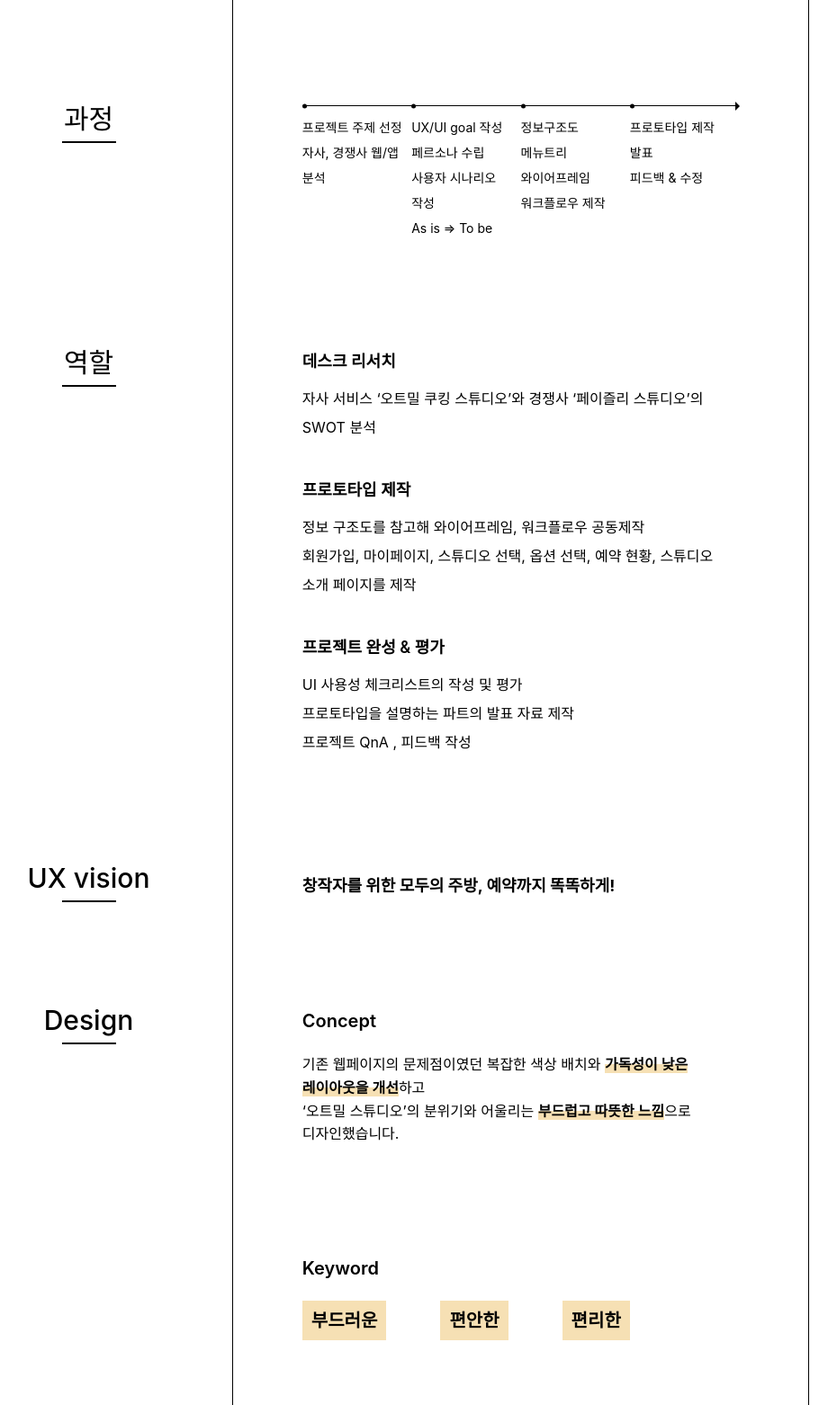
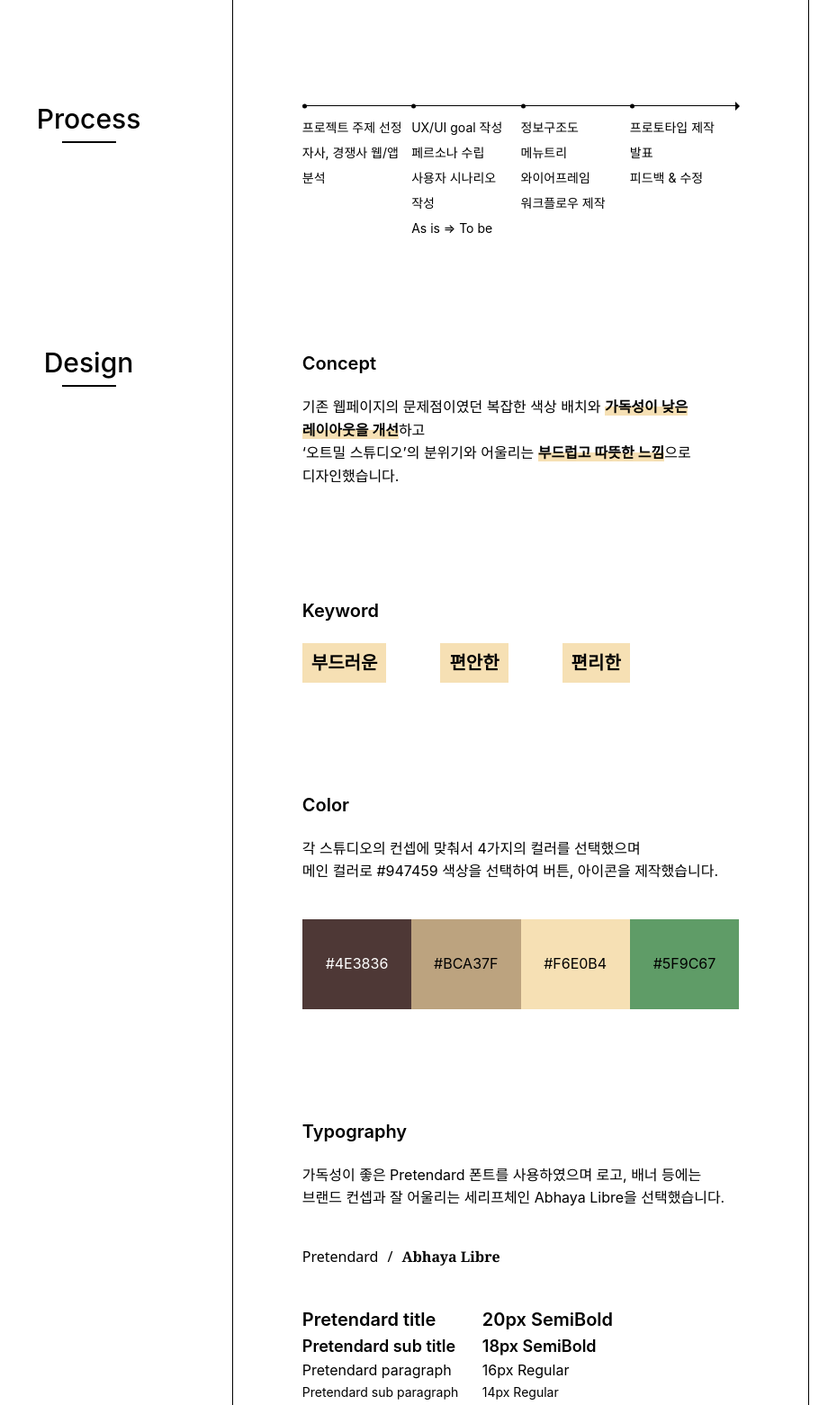
Before and after one commit to kimkimyeye/portfolio, a plain HTML site: page project/project-hautemeal.html in a window 1280 px wide. Shown: the part 904-2466 px from the top of the page at 90% size, without its empty margins (61-991 px from the left). Drawn offline with Linux system fonts and the light colour scheme; a web font is replaced by a local one.

Commit message:
240702 수정

```diff
--- a/project/project-hautemeal.html
+++ b/project/project-hautemeal.html
@@ -130,7 +130,7 @@
 
       <!------ 과정 ------->
       <section class="section process">
-        <h2 class="main-title">과정</h2>
+        <h2 class="main-title">Process</h2>
         <div class="contents">
           <div class="process-wrapper">
 
@@ -175,7 +175,7 @@
         </div>
       </section>
       <!------ 역할 ------->
-      <section class="section part">
+      <!-- <section class="section part">
         <h2 class="main-title">역할</h2>
         <div class="contents">
 
@@ -206,14 +206,15 @@
           </div>
 
         </div>
-      </section>
+      </section> -->
+
       <!-- ux vision -->
-      <section class="section ux-vision">
+      <!-- <section class="section ux-vision">
         <h2 class="main-title">UX vision</h2>
         <div class="contents">
           <h4>창작자를 위한 모두의 주방, 예약까지 똑똑하게!</h4>
         </div>
-      </section>
+      </section> -->
 
       <!------ Design ------>
       <section class="section design">
```
Also changed, not shown: project/project-hince.html (+1 -1 lines).
